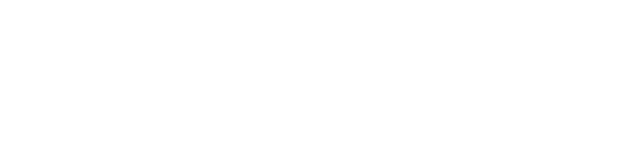
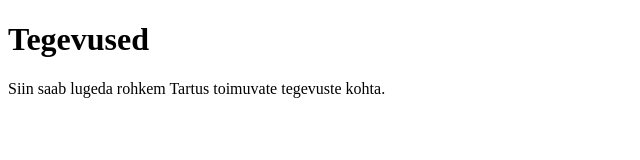
Before and after one commit to Si1mT/Tartu, a plain HTML site: page tegevused.html in a window 1280 px wide. Shown: the whole page, without its empty margins (0-640 px from the left). Drawn offline with Linux system fonts and the light colour scheme.

Commit message:
added tegevused page

```diff
--- a/tegevused.html
+++ b/tegevused.html
@@ -2,10 +2,12 @@
 <html>
 
 <head>
-    <title>Tartu</title>
+    <title>Tartu Tegevused</title>
 </head>
 
 <body>
+    <h1>Tegevused</h1>
+    <p>Siin saab lugeda rohkem Tartus toimuvate tegevuste kohta.</p>
 </body>
 
 </html>
```
